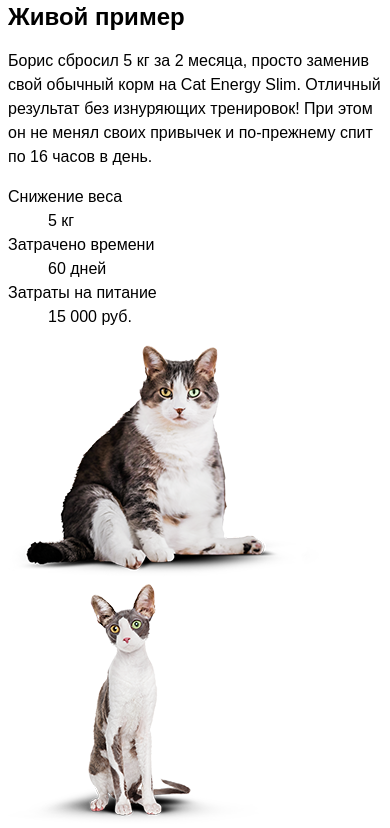
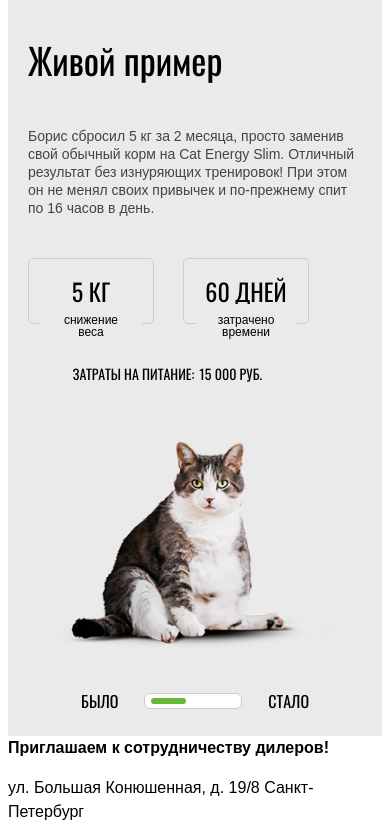
Before and after one commit to Tuturo/cat-energy, a website: page source/index.html in a window 390 px wide. Shown: the part 1780-2608 px from the top of the page. Drawn offline with nearby package versions, Linux system fonts and the light colour scheme; files that its build step writes are made by us from their sources.

Commit message:
Mobile layout for example block

```diff
--- a/source/index.html
+++ b/source/index.html
@@ -115,19 +115,19 @@
             <dt class="example__name">Затрачено времени</dt>
             <dd class="example__info">60 дней</dd>
           </div>
-          <div class="example__item">
-            <dt class="example__name">Затраты на питание</dt>
-            <dd class="example__info">15 000 руб.</dd>
+          <div class="example__last-item">
+            <dt class="example__last-name">Затраты на питание:</dt>
+            <dd class="example__last-info">15 000 руб.</dd>
           </div>
         </dl>
 
         <div class="example__slider slider">
-          <img class="slider__image slider__image-before" src="img/before-mobile-1.png" alt="Кот Максим до перехода на диету: кот на фото весом 20 кг!">
-          <img class="slider__image slider__image-after" src="img/after-mobile-1.png" alt="Кот Максим после окончания диеты: кот на фото весом 1 кг!">
+          <img class="slider__image slider__image-before" src="img/before-mobile-1.png" width="280" alt="Кот Максим до перехода на диету: кот на фото весом 20 кг!">
+          <img style="display: none" class="slider__image slider__image-after" src="img/after-mobile-1.png" width="251" alt="Кот Максим после окончания диеты: кот на фото весом 1 кг!">
 
           <div class="slider__mobile-controls">
             Было
-            <div class="slider__mobile-scale">
+            <div class="slider__mobile-scale" style="justify-content: flex-start;">
               <div class="slider__mobile-toggle"></div>
             </div>
             Стало
--- /dev/null
+++ b/source/sass/blocks/example.scss
@@ -0,0 +1,133 @@
+.example {
+  min-width: 280px;
+  padding: 25px 20px;
+  background-color: #eaeaea;
+
+  display: grid;
+  grid-template-columns: auto;
+  grid-template-rows: repeat(4, auto);
+}
+
+.example__title {
+  font-family: "Oswald", sans-serif;
+  font-weight: 400;
+  font-size: 36px;
+  line-height: 40px;
+  margin-bottom: 33px;
+}
+
+.example__text {
+  font-size: 14px;
+  line-height: 18px;
+  color: #444444;
+  margin-bottom: 25px;
+}
+
+.example__list {
+  margin-bottom: 42px;
+  display: grid;
+  grid-template-columns: 124px 124px;
+  grid-template-rows: auto;
+  gap: 40px 31px;
+}
+
+.example__item {
+  position: relative;
+  width: 124px;
+  height: 64px;
+  border: 1px solid #cdcdcd;
+  border-radius: 5px;
+  display: grid;
+  justify-items: center;
+  align-items: center;
+}
+
+.example__name {
+  font-size: 12px;
+  line-height: 12px;
+  text-align: center;
+  text-transform: lowercase;
+  padding: 10px 12px;
+  background-color: #eaeaea;
+  z-index: 1;
+  position: absolute;
+  width: 77px;
+  bottom: -25px;
+}
+
+.example__info {
+  margin: 0;
+  padding: 0;
+  font-family: "Oswald", sans-serif;
+  font-weight: 400;
+  font-size: 24px;
+  line-height: 24px;
+  text-transform: uppercase;
+}
+
+.example__last-item {
+  font-family: "Oswald", sans-serif;
+  font-weight: 400;
+  font-size: 14px;
+  line-height: 20px;
+  text-transform: uppercase;
+  grid-column: 1 / -1;
+
+  display: grid;
+  grid-template-columns: auto auto;
+  grid-template-rows: auto;
+}
+
+.example__last-name {
+  text-align: right;
+}
+
+.example__last-info {
+  margin: 0;
+  margin-left: 5px;
+}
+
+.slider {
+  display: grid;
+  grid-template-columns: auto;
+  grid-template-rows: 240px auto;
+  row-gap: 25px;
+  justify-items: center;
+  align-items: center;
+}
+
+.slider__controls {
+  display: none;
+}
+
+.slider__mobile-controls {
+  font-family: "Oswald", sans-serif;
+  font-weight: 400;
+  font-size: 16px;
+  line-height: 20px;
+  text-transform: uppercase;
+
+  width: 228px;
+  display: flex;
+  justify-content: space-between;
+  align-items: center;
+}
+
+.slider__mobile-scale {
+  width: 84px;
+  height: 14px;
+  background-color: white;
+  padding: 0 6px;
+  border: 1px solid $special_grey;
+  border-radius: 6px;
+
+  display: flex;
+  align-items: center;
+}
+
+.slider__mobile-toggle {
+  width: 35px;
+  height: 6px;
+  background-color: $basic_green;
+  border-radius: 6px;
+}
--- a/source/sass/global/variables.scss
+++ b/source/sass/global/variables.scss
@@ -1 +1,2 @@
 $basic_green: #68b738;
+$special_grey: #cdcdcd;
--- a/source/sass/style.scss
+++ b/source/sass/style.scss
@@ -6,4 +6,5 @@
 @import "blocks/header.scss";
 @import "blocks/promo.scss";
 @import "blocks/programs.scss";
-@import "blocks/advantages.scss"
+@import "blocks/advantages.scss";
+@import "blocks/example.scss";
```
